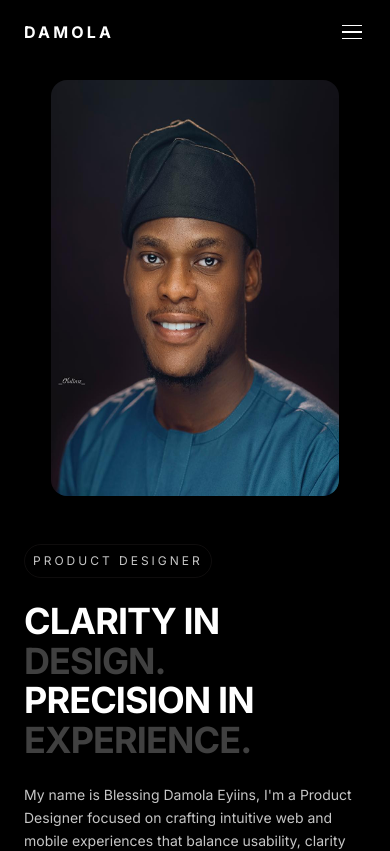
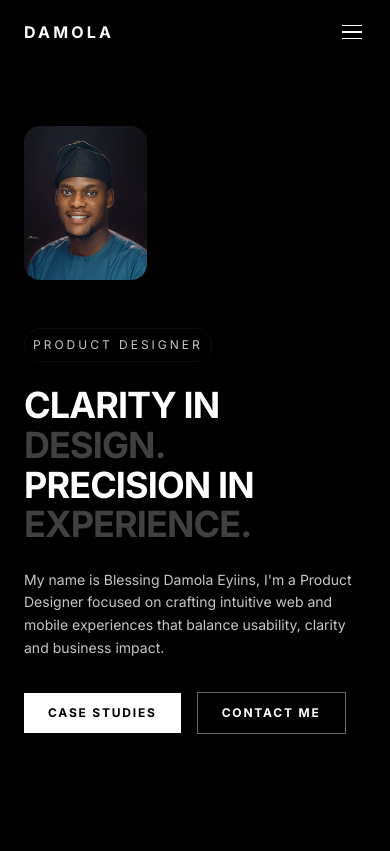
Before and after one commit to superwaih/damola, a Next.js app: page / in a window 390 px wide. Shown: the top 851 px of the page. Built offline with nearby package versions, Linux system fonts and the light colour scheme.

Commit message:
Update Hero component layout and image dimensions for improved responsiveness

```diff
--- a/components/Hero.tsx
+++ b/components/Hero.tsx
@@ -86,12 +86,12 @@ export default function Hero() {
 
         {/* Image side — scale + fade in slightly later */}
         <motion.div
-          className="order-1 md:order-2 flex justify-center md:justify-end"
+          className="order-1 md:order-2 flex justify-start md:justify-end"
           initial="hidden"
           animate={controls}
           variants={image}
         >
-          <div className="relative w-72 h-104 md:w-full md:h-147.75 rounded-2xl overflow-hidden">
+          <div className="relative w-30.75 h-38.5 md:w-full md:h-147.75 rounded-2xl overflow-hidden">
             {/* <PortraitPlaceholder /> */}
             <Image
             src="/images/blessing.png"
```
